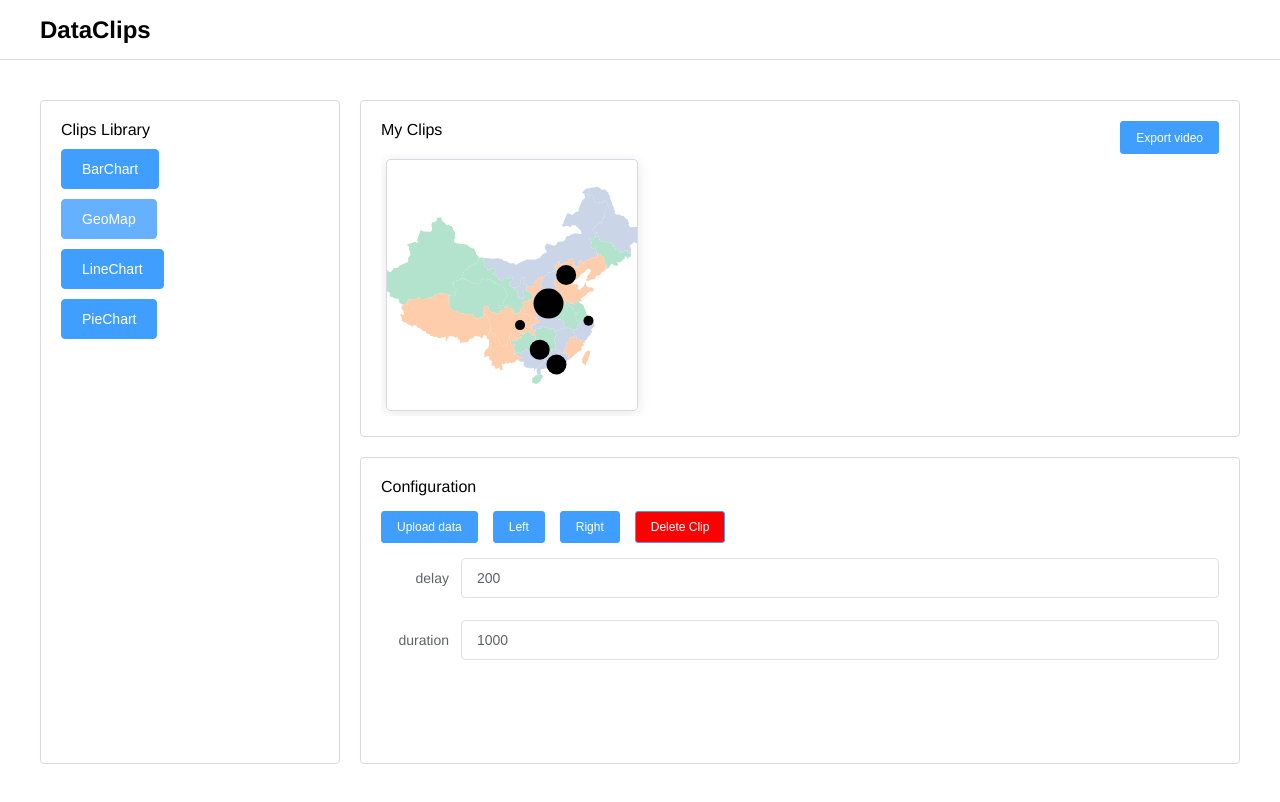
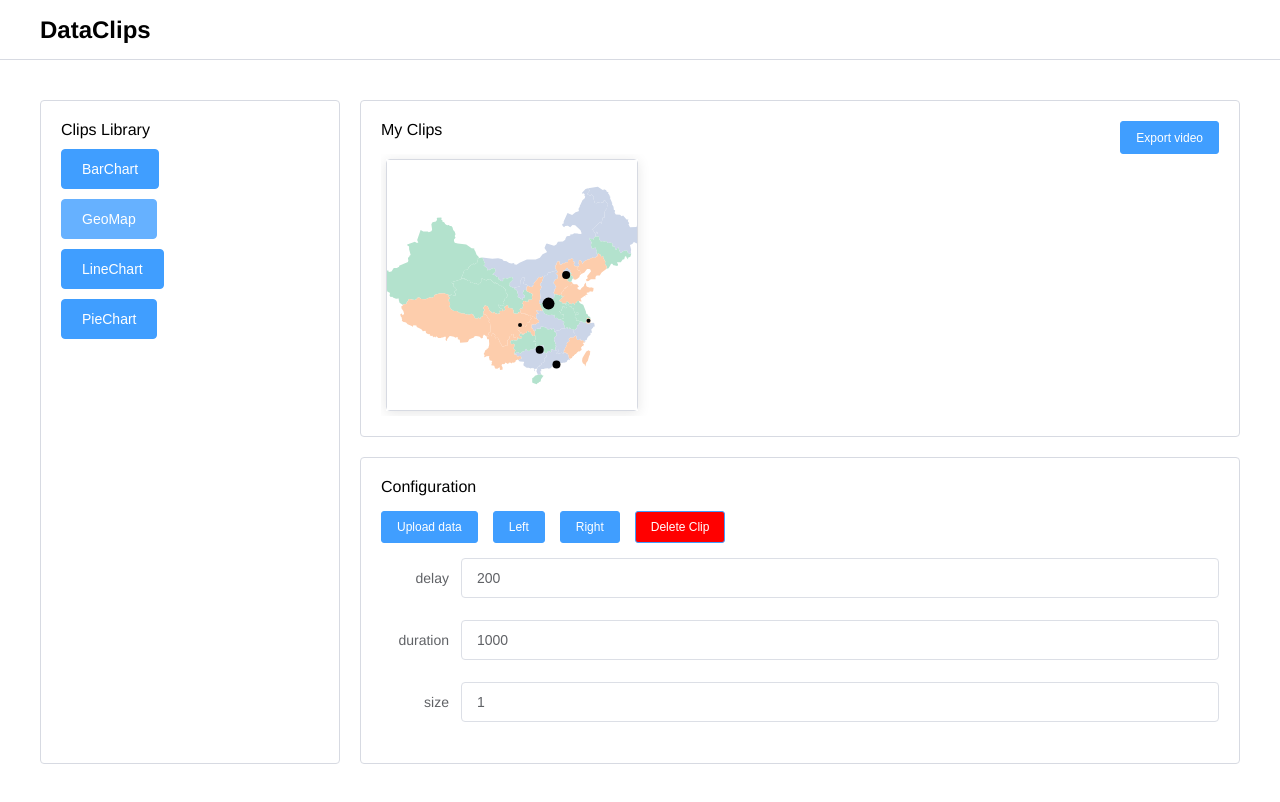
Before and after one commit to MS-ASE-2020/team-ai-vis, a Vue app in the folder src/: page /#/geomap in a window 1280 px wide. Both pictures are taken after a click on the button "GeoMap". Built offline with nearby package versions, Linux system fonts and the light colour scheme.

Commit message:
map video fix bug

```diff
--- a/src/src/components/GeoMap.vue
+++ b/src/src/components/GeoMap.vue
@@ -27,12 +27,16 @@ export default {
       this.renderClip(root, width, height, data, config);
     },
     renderClip(root, width, height, data, config) {
+
       root.select('svg').remove();
       let svg = root.append("svg")
     .attr("width", width)
     .attr("height", height)
-
-
+    svg
+        .append("rect")
+        .attr("width", width)
+        .attr("height", height)
+        .attr("fill", "#fff");
     let projection = d3.geoMercator()
     .center([104,38])
     .scale(width)
@@ -48,7 +52,7 @@ export default {
       }
       var ss2 = d3.schemePastel2;
       var features = mapData.features;
-      var size = [10,20,10,20,20,30];
+      var size = [2,4,2,4,4,6];
       const g = svg.append("g");
 
 			g.selectAll('path')
@@ -80,7 +84,7 @@ export default {
           config.duration
         )
 	.attr("r", function(d,i){
-          return size[i]/2;
+          return size[i]*config.size;
         });
       //g.attr("transform", "translate("+(width)/2+","+(height)/2+")");
       var duration = config.delay * size.length + config.duration * 2;
--- a/src/src/components/GeoMapConfig.vue
+++ b/src/src/components/GeoMapConfig.vue
@@ -6,6 +6,9 @@
       </el-form-item>
       <el-form-item label="duration">
         <el-input v-model.number="config.duration"></el-input>
+      </el-form-item>
+      <el-form-item label="size">
+        <el-input v-model.number="config.size"></el-input>
       </el-form-item>
     </el-form>
   </div>
--- a/src/src/store/index.js
+++ b/src/src/store/index.js
@@ -77,7 +77,8 @@ const store = new Vuex.Store({
         case 'GeoMap':
           clip.config={
             delay:200,
-            duration:1000
+            duration:1000,
+            size: 1
           };
           break;
         case 'LineChart':
```
